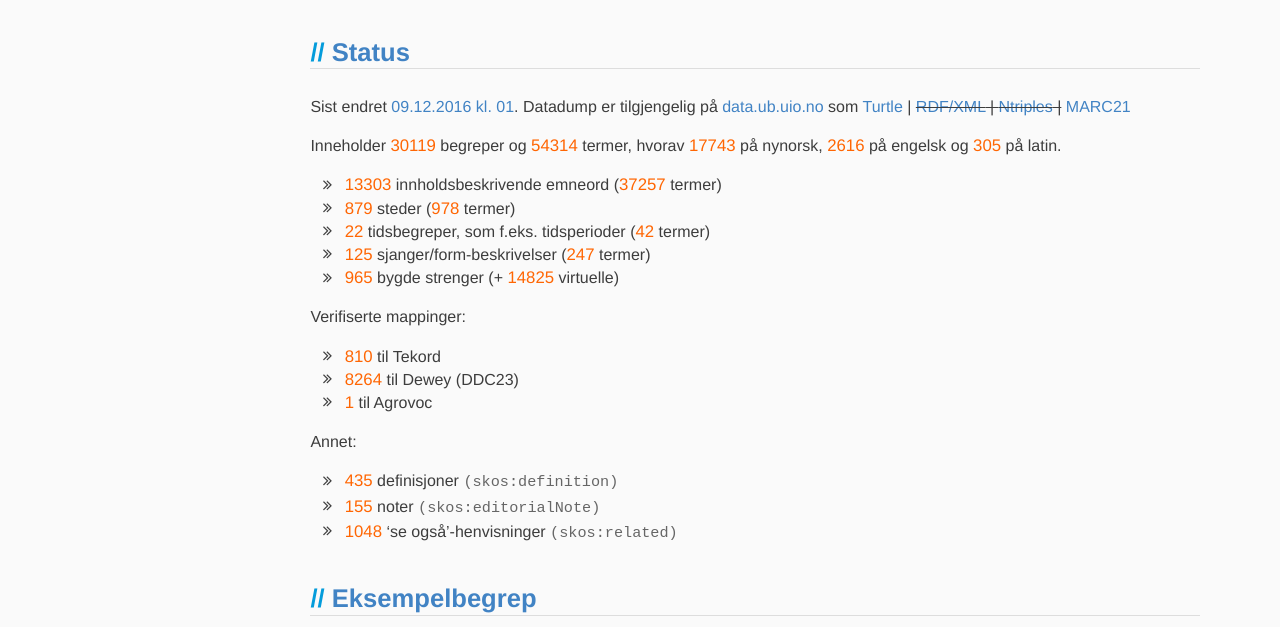
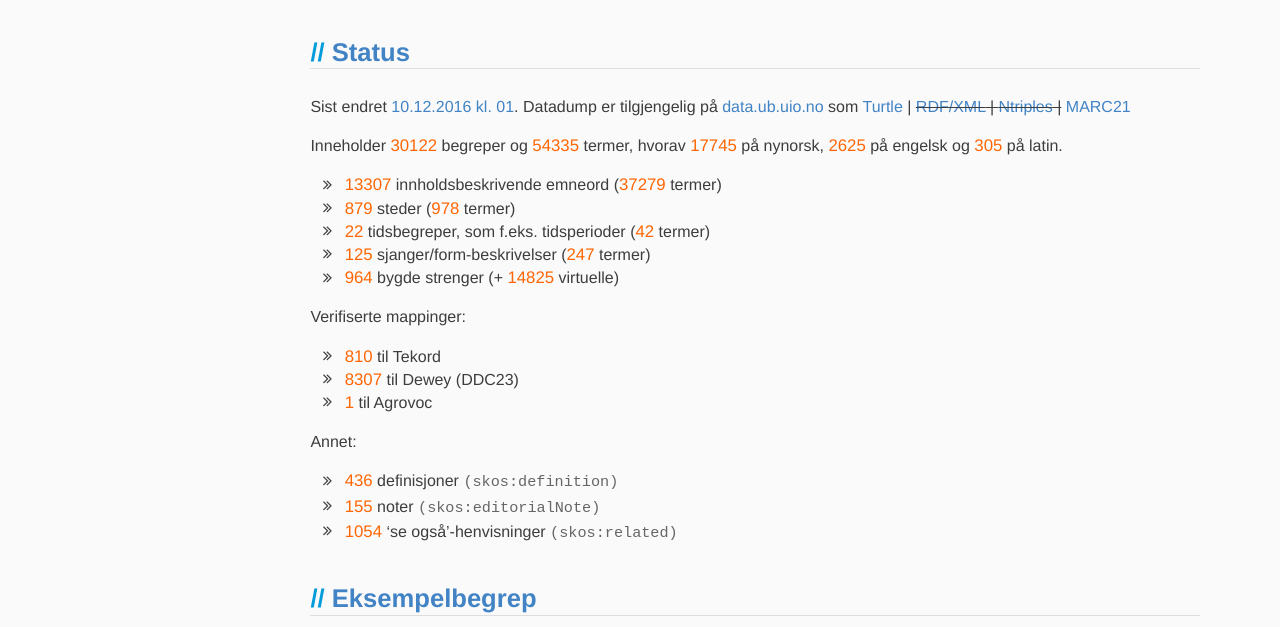
Before and after one commit to realfagstermer/realfagstermer.github.io, a Jekyll site: the page built from index.html, in a window 1280 px wide and 900 px high. Shown: the part 174-801 px from the top of the window. Built offline with Jekyll 4.4.1, drawn with Linux system fonts in a browser that asks for light colours; nearby versions of some CDN libraries; library files that are not in the unit come from our copies.

Commit message:
Update stats

```diff
--- a/_data/stats_current.json
+++ b/_data/stats_current.json
@@ -1,9 +1,9 @@
 {
-  "concepts": 30119,
-  "conceptsWithoutStrings": 14329,
+  "concepts": 30122,
+  "conceptsWithoutStrings": 14333,
   "facets": {
     "CompoundConcept": {
-      "concepts": 965,
+      "concepts": 964,
       "prefLabels": {},
       "terms": 0
     },
@@ -57,19 +57,19 @@
     },
     "Topic": {
       "altLabels": {
-        "en": 261,
+        "en": 265,
         "la": 16,
-        "nb": 3355,
-        "nn": 4684
+        "nb": 3362,
+        "nn": 4688
       },
-      "concepts": 13303,
+      "concepts": 13307,
       "prefLabels": {
-        "en": 2303,
+        "en": 2308,
         "la": 288,
-        "nb": 13303,
-        "nn": 13047
+        "nb": 13307,
+        "nn": 13045
       },
-      "terms": 37257
+      "terms": 37279
     },
     "VirtualCompoundConcept": {
       "concepts": 14825,
@@ -78,26 +78,26 @@
     }
   },
   "features": {
-    "broadMatch": 1362,
-    "closeMatch": 1472,
-    "definition": 435,
+    "broadMatch": 1386,
+    "closeMatch": 1478,
+    "definition": 436,
     "editorialNote": 155,
-    "exactMatch": 6495,
+    "exactMatch": 6501,
     "narrowMatch": 0,
-    "related": 1048,
-    "relatedMatch": 2927
+    "related": 1054,
+    "relatedMatch": 2934
   },
   "mappings": {
     "agrovoc": 1,
-    "ddc": 8264,
+    "ddc": 8307,
     "tekord": 810
   },
   "terms": {
-    "_sum": 54314,
-    "en": 2616,
+    "_sum": 54335,
+    "en": 2625,
     "la": 305,
-    "nb": 33650,
-    "nn": 17743
+    "nb": 33660,
+    "nn": 17745
   },
-  "ts": 1481246212
+  "ts": 1481332867
 }
```
Also changed, not shown: _data/stats.json.
